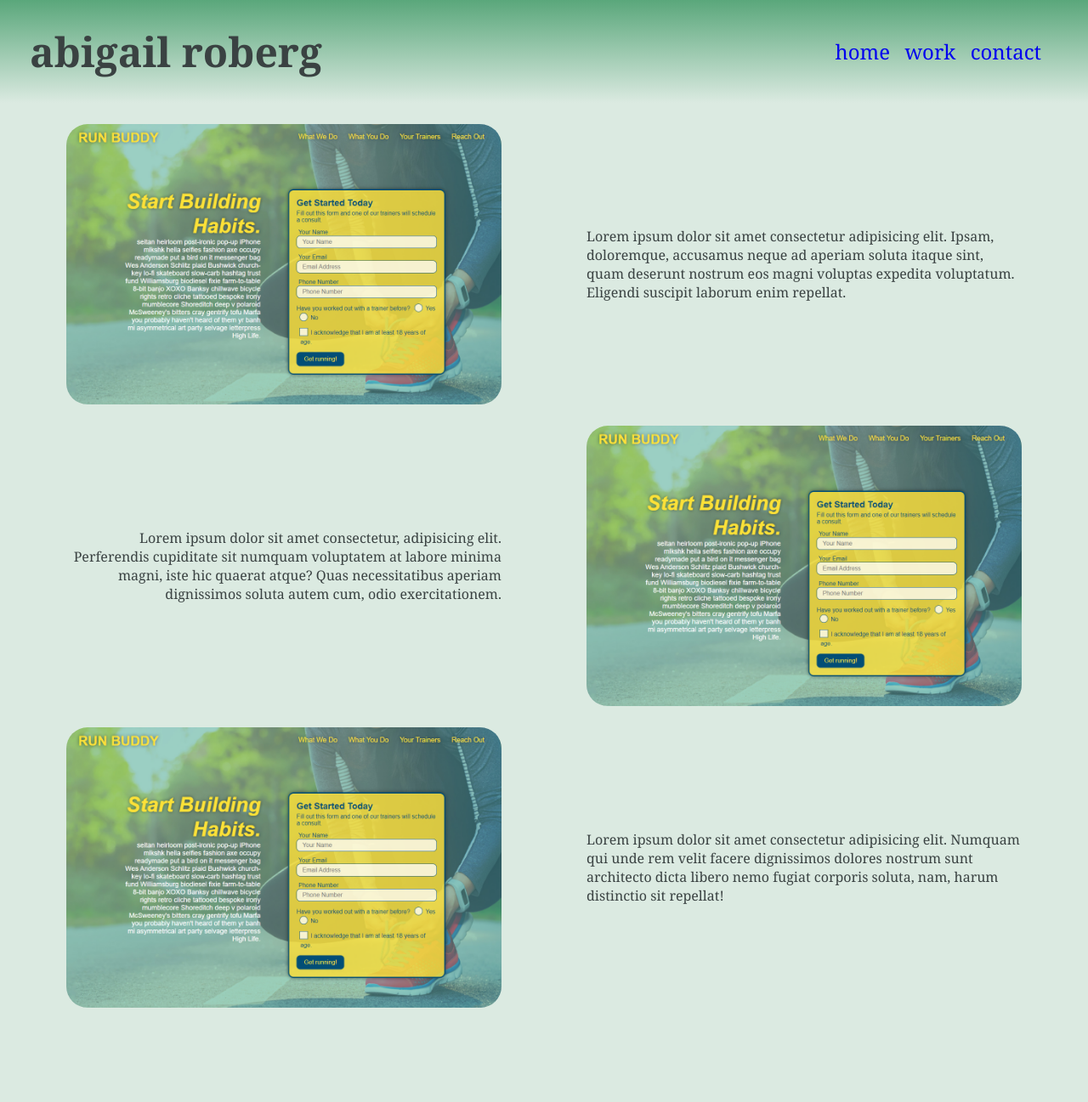
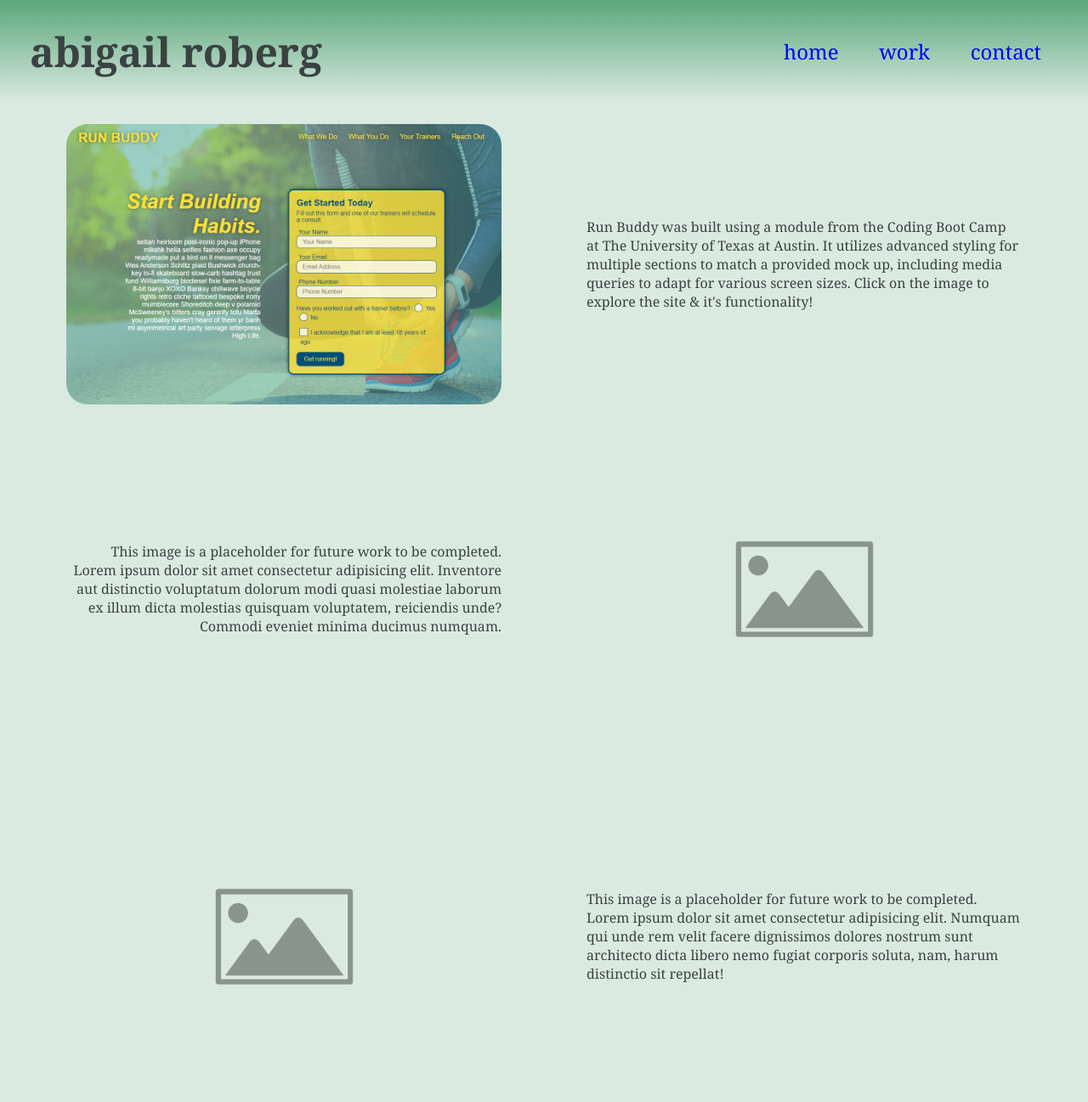
Before and after one commit to abigailroberg/abigailroberg.github.io, a plain HTML site: page work.html in a window 1280 px wide. Shown: the whole page at 85% size. Before the commit the page ends 1211 px from the top, so only its background shows below. Drawn offline with Linux system fonts and the light colour scheme.

Commit message:
finalized placeholder content

```diff
--- a/assets/style.css
+++ b/assets/style.css
@@ -24,7 +24,7 @@ header h1 {
 }
 
 header nav {
-    width: 25%;
+    width: 30%;
 }
 
 header a {
@@ -204,6 +204,11 @@ section article div {
         width: 100%;
         align-items: center;
         padding-top: 10px;
+        margin-left: 0px;
+    }
+
+    .images img {
+        width: 75%;
     }
 
     /* work page */
@@ -218,6 +223,8 @@ section article div {
     .images img {
         width: 100%;
         padding-top: 5px;
+        margin-left: 5px;
+        margin-right: 5px;
     }
 
     /* work page */
--- a/work.html
+++ b/work.html
@@ -31,28 +31,30 @@
         <section class="samples">
             <article class="sample">
                 <div class="left">
-                    <img src="./assets/samples/runBuddy.PNG" alt="Top of Run Buddy webpage; includes stylized photo background, instructions, and contact form" class="ref-image">
+                    <a href="https://abigailroberg.github.io/run-buddy/">
+                     <img src="./assets/samples/runBuddy.PNG" alt="Top of Run Buddy webpage; includes stylized photo background, instructions, and contact form" class="ref-image">
+                    </a>
                 </div>
                 <div class="description right">
-                    <p>Lorem ipsum dolor sit amet consectetur adipisicing elit. Ipsam, doloremque, accusamus neque ad aperiam soluta itaque sint, quam deserunt nostrum eos magni voluptas expedita voluptatum. Eligendi suscipit laborum enim repellat.</p>
+                    <p>Run Buddy was built using a module from the Coding Boot Camp at The University of Texas at Austin. It utilizes advanced styling for multiple sections to match a provided mock up, including media queries to adapt for various screen sizes. Click on the image to explore the site & it's functionality! </p>
                 </div>
             </article>
 
             <article class="sample" id="flip">
                 <div class="description left">
-                    <p>Lorem ipsum dolor sit amet consectetur, adipisicing elit. Perferendis cupiditate sit numquam voluptatem at labore minima magni, iste hic quaerat atque? Quas necessitatibus aperiam dignissimos soluta autem cum, odio exercitationem.</p>
+                    <p>This image is a placeholder for future work to be completed. Lorem ipsum dolor sit amet consectetur adipisicing elit. Inventore aut distinctio voluptatum dolorum modi quasi molestiae laborum ex illum dicta molestias quisquam voluptatem, reiciendis unde? Commodi eveniet minima ducimus numquam.</p>
                 </div>
                 <div class="right">
-                    <img src="./assets/samples/runBuddy.PNG" alt="Top of Run Buddy webpage; includes stylized photo background, instructions, and contact form" class="ref-image">
+                    <img src="./assets/samples/placeholder.png" alt="Top of Run Buddy webpage; includes stylized photo background, instructions, and contact form" class="ref-image">
                 </div>
             </article>
 
             <article class="sample">
                 <div class="left">
-                    <img src="./assets/samples/runBuddy.PNG" alt="Top of Run Buddy webpage; includes stylized photo background, instructions, and contact form" class="ref-image">
+                    <img src="./assets/samples/placeholder.png" alt="Top of Run Buddy webpage; includes stylized photo background, instructions, and contact form" class="ref-image">
                 </div>
                 <div class="description right">
-                    <p>Lorem ipsum dolor sit amet consectetur adipisicing elit. Numquam qui unde rem velit facere dignissimos dolores nostrum sunt architecto dicta libero nemo fugiat corporis soluta, nam, harum distinctio sit repellat!</p>
+                    <p>This image is a placeholder for future work to be completed. Lorem ipsum dolor sit amet consectetur adipisicing elit. Numquam qui unde rem velit facere dignissimos dolores nostrum sunt architecto dicta libero nemo fugiat corporis soluta, nam, harum distinctio sit repellat!</p>
                 </div>
             </article>
         </section>
```
Also changed, not shown: assets/samples/placeholder.png (added).
